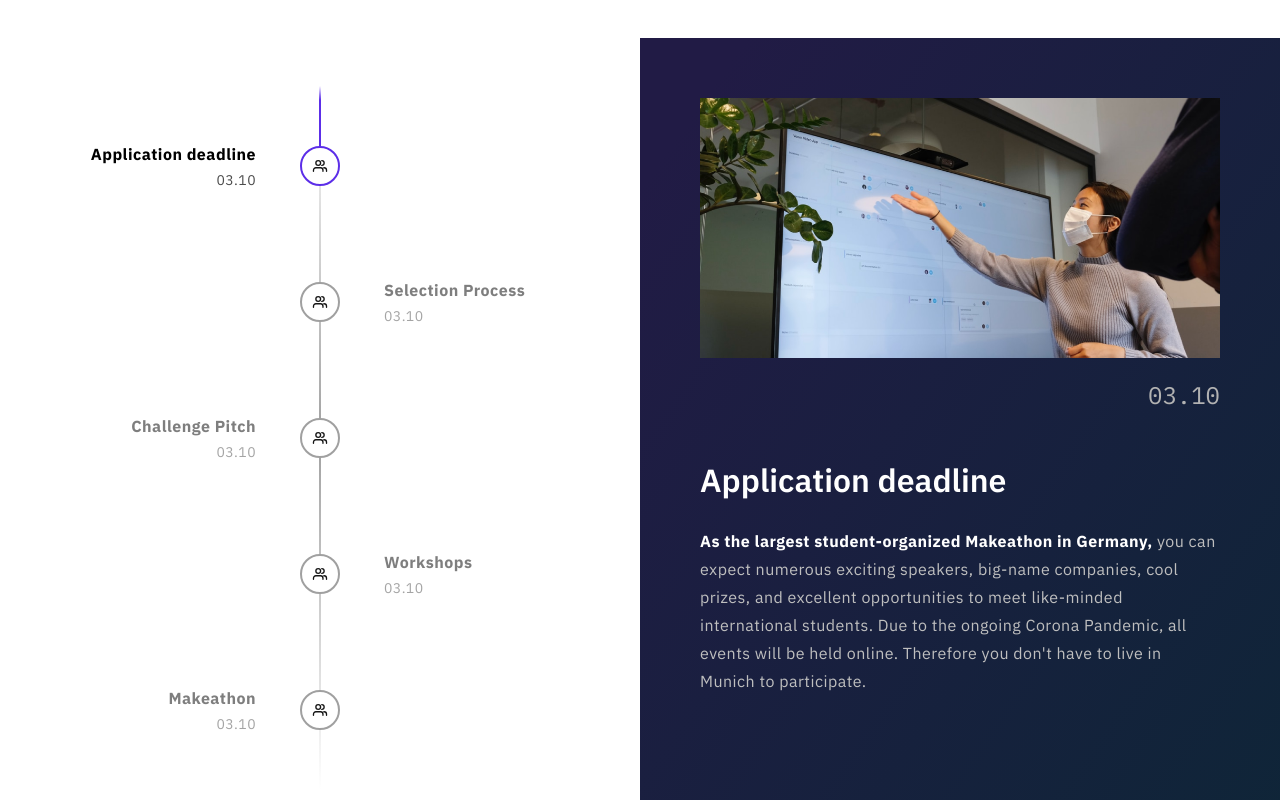
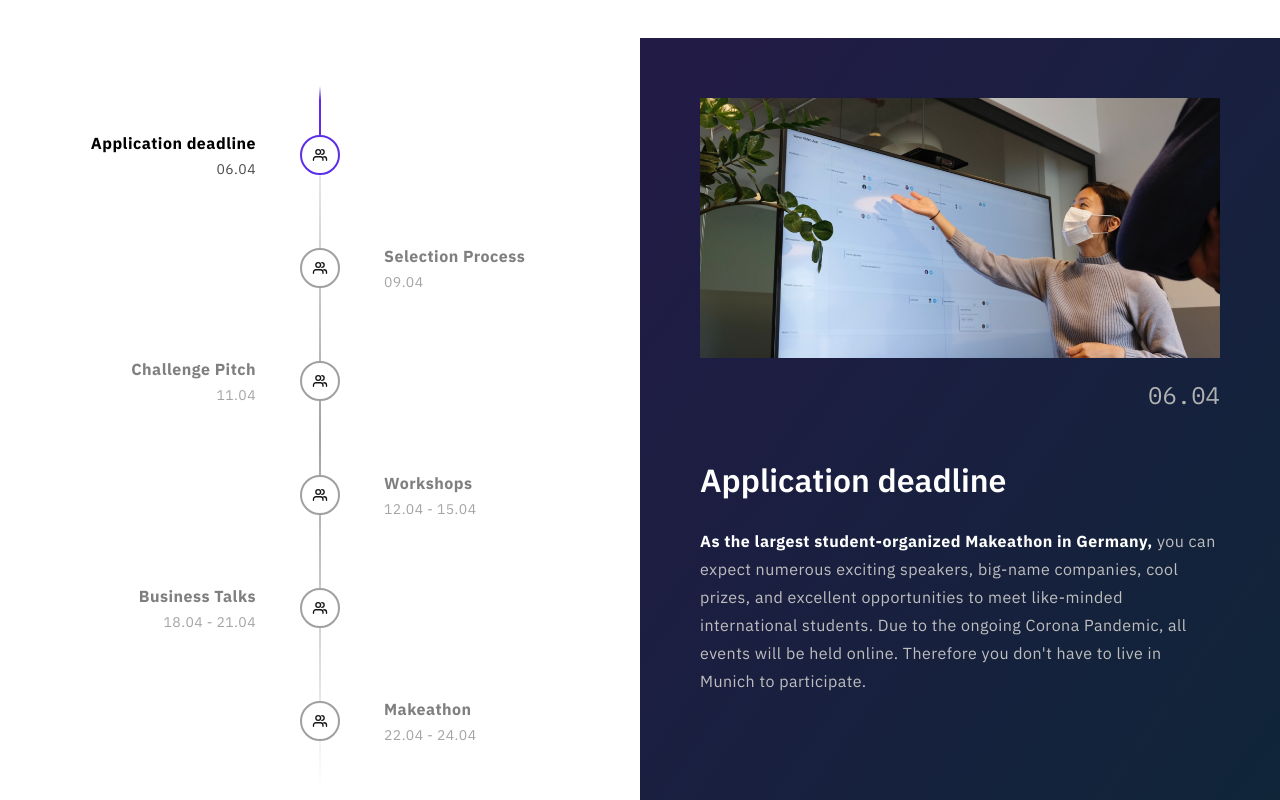
Before and after one commit to tum-ai/makeathon2022, a Next.js app: page / in a window 1280 px wide. Shown: the part 2640-3440 px from the top of the page. Built offline with nearby package versions, Linux system fonts and the light colour scheme.

Commit message:
added roadmap point

```diff
--- a/components/03_sections/roadmap.js
+++ b/components/03_sections/roadmap.js
@@ -11,35 +11,42 @@ const data = {
     {
       "title": "Application deadline",
       "icon": "/assets/users.svg",
-      "time": "03.10",
+      "time": "06.04",
       "content_highlighted": "As the largest student-organized Makeathon in Germany, ",
       "content": "you can expect numerous exciting speakers, big-name companies, cool prizes, and excellent opportunities to meet like-minded international students. Due to the ongoing Corona Pandemic, all events will be held online. Therefore you don't have to live in Munich to participate."
     },
     {
       "title": "Selection Process ",
       "icon": "/assets/users.svg",
-      "time": "03.10",
+      "time": "09.04",
       "content_highlighted": "As the largest student-organized Makeathon in Germany, ",
       "content": "you can expect numerous exciting speakers, big-name companies, cool prizes, and excellent opportunities to meet like-minded international students. Due to the ongoing Corona Pandemic, all events will be held online. Therefore you don't have to live in Munich to participate."
     },
     {
       "title": "Challenge Pitch",
       "icon": "/assets/users.svg",
-      "time": "03.10",
+      "time": "11.04",
       "content_highlighted": "As the largest student-organized Makeathon in Germany, ",
       "content": "you can expect numerous exciting speakers, big-name companies, cool prizes, and excellent opportunities to meet like-minded international students. Due to the ongoing Corona Pandemic, all events will be held online. Therefore you don't have to live in Munich to participate."
     },
     {
       "title": "Workshops",
       "icon": "/assets/users.svg",
-      "time": "03.10",
+      "time": "12.04 - 15.04",
+      "content_highlighted": "As the largest student-organized Makeathon in Germany, ",
+      "content": "you can expect numerous exciting speakers, big-name companies, cool prizes, and excellent opportunities to meet like-minded international students. Due to the ongoing Corona Pandemic, all events will be held online. Therefore you don't have to live in Munich to participate."
+    },
+    {
+      "title": "Business Talks",
+      "icon": "/assets/users.svg",
+      "time": "18.04 - 21.04",
       "content_highlighted": "As the largest student-organized Makeathon in Germany, ",
       "content": "you can expect numerous exciting speakers, big-name companies, cool prizes, and excellent opportunities to meet like-minded international students. Due to the ongoing Corona Pandemic, all events will be held online. Therefore you don't have to live in Munich to participate."
     },
     {
       "title": "Makeathon",
       "icon": "/assets/users.svg",
-      "time": "03.10",
+      "time": "22.04 - 24.04",
       "content_highlighted": "As the largest student-organized Makeathon in Germany, ",
       "content": "you can expect numerous exciting speakers, big-name companies, cool prizes, and excellent opportunities to meet like-minded international students. Due to the ongoing Corona Pandemic, all events will be held online. Therefore you don't have to live in Munich to participate."
     },
@@ -50,7 +57,7 @@ export default function Roadmap(){
   const [roadIndex, setRoadIndex] = useState(0);
 
   function calculatePercentage(){
-    return (roadIndex * 20) + 10
+    return (roadIndex * 16.6) + 10
   }
 
   return <div className={styles.RoadmapItem}>
--- a/styles/03_sections/Roadmap.module.css
+++ b/styles/03_sections/Roadmap.module.css
@@ -47,6 +47,7 @@
   align-items: center;
   justify-content: space-around;
   padding: 60px 0;
+  z-index: 1005;
 }
 .Point{
   width: 40px;
@@ -57,6 +58,7 @@
   display: flex;
   justify-content: center;
   align-items: center;
+  cursor: pointer;
 }
 .PointMarked{
   width: 40px;
@@ -84,11 +86,15 @@
   align-self: flex-start;
   text-align: right;
   cursor: pointer;
+  position: relative;
+  z-index: 1006;
 }
 .TextRight{
   width: 40%;
   align-self: flex-end;
   cursor: pointer;
+  position: relative;
+  z-index: 1006;
 }
 
 .RightContainer{
```
